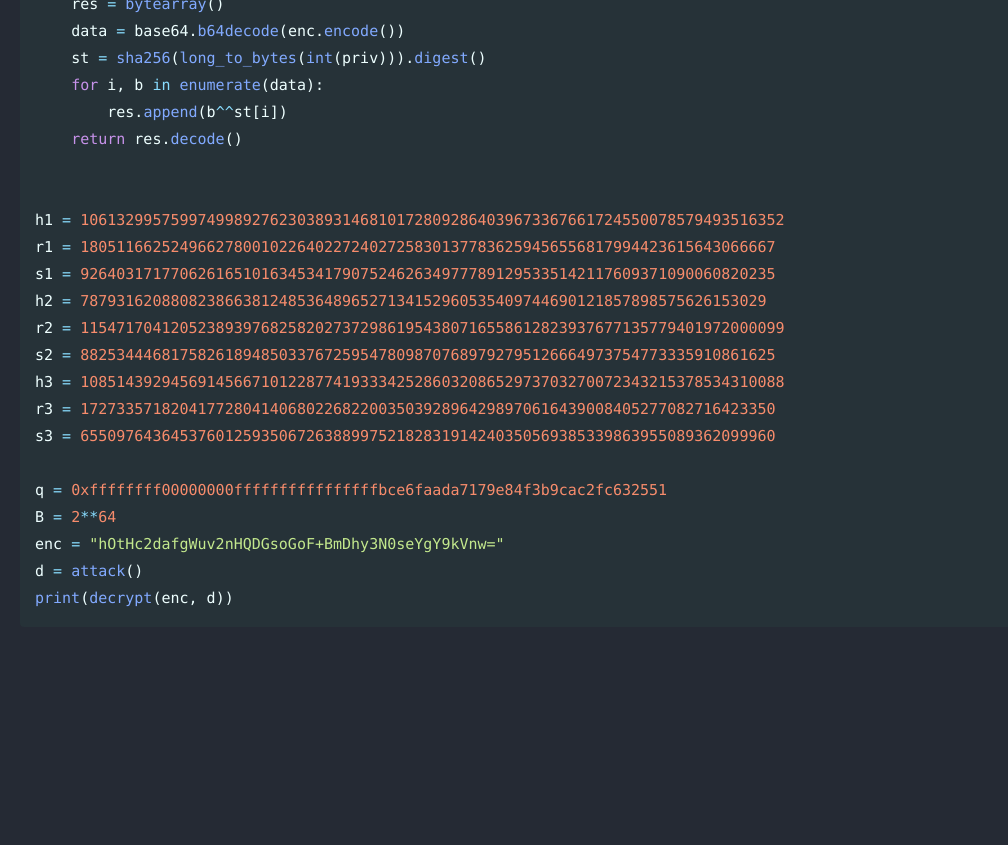
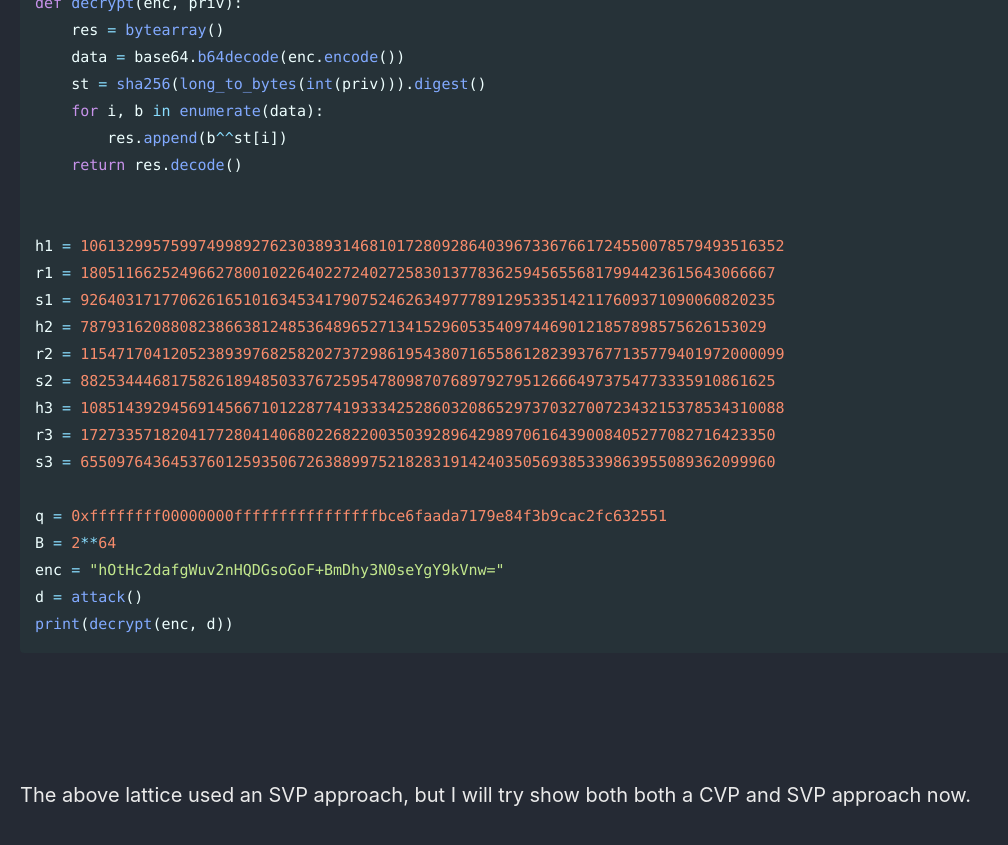
Before and after one commit to Connor-McCartney/Connor-McCartney.github.io, a Jekyll site: the page built from _pages/cryptography/ecc/Come-on-feel-the-nonce-CTFZone-quals-2023.md, in a window 1280 px wide and 900 px high, scrolled down 1315 px. Shown: the top 845 px of the window, without its empty margins (0-1008 px from the left). Built offline with Jekyll 4.4.1, drawn with Linux system fonts in a browser that asks for light colours; cached includes are drawn as plain includes; before the commit the page ends 1987 px from its top, so only the background shows below that.

Commit message:
Update Come-on-feel-the-nonce-CTFZone-quals-2023.md

````diff
--- a/_pages/cryptography/ecc/Come-on-feel-the-nonce-CTFZone-quals-2023.md
+++ b/_pages/cryptography/ecc/Come-on-feel-the-nonce-CTFZone-quals-2023.md
@@ -20,6 +20,8 @@ k := new(big.Int).SetUint64(nonce)
 ```
 
 <br>
+
+
 <br>
 
 ```python
@@ -72,3 +74,17 @@ enc = "hOtHc2dafgWuv2nHQDGsoGoF+BmDhy3N0seYgY9kVnw="
 d = attack()
 print(decrypt(enc, d))
 ```
+
+
+
+<br>
+
+<br>
+
+
+The above lattice used an SVP approach, but I will try show both both a CVP and SVP approach now.
+
+
+$$
+
+$$
````
